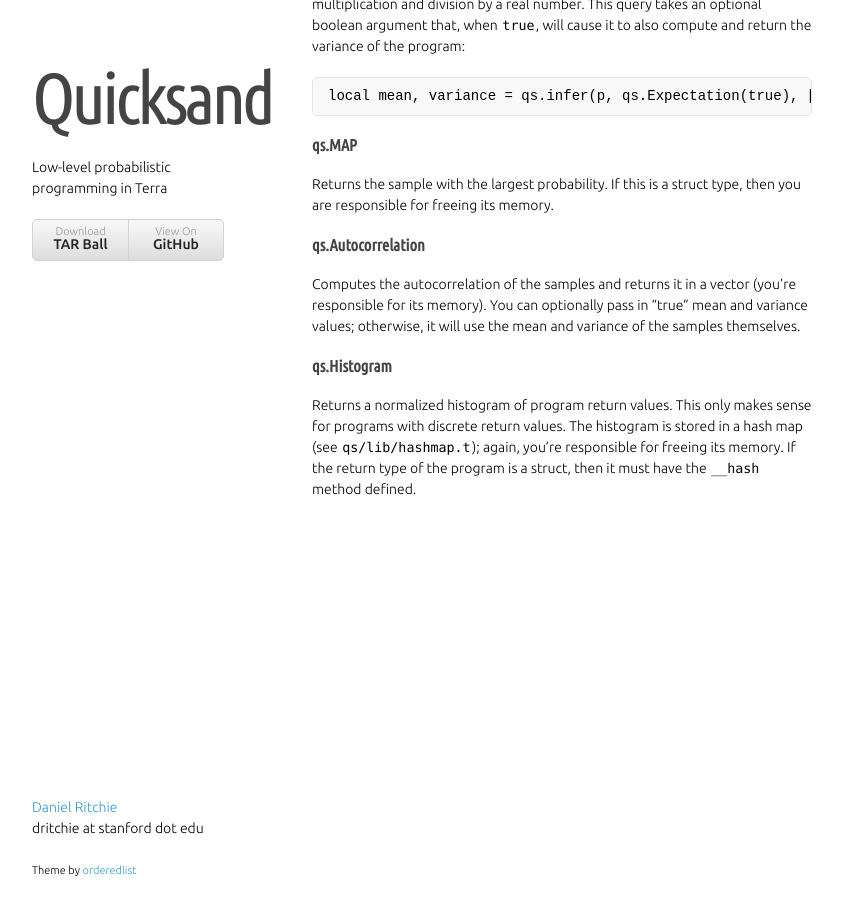
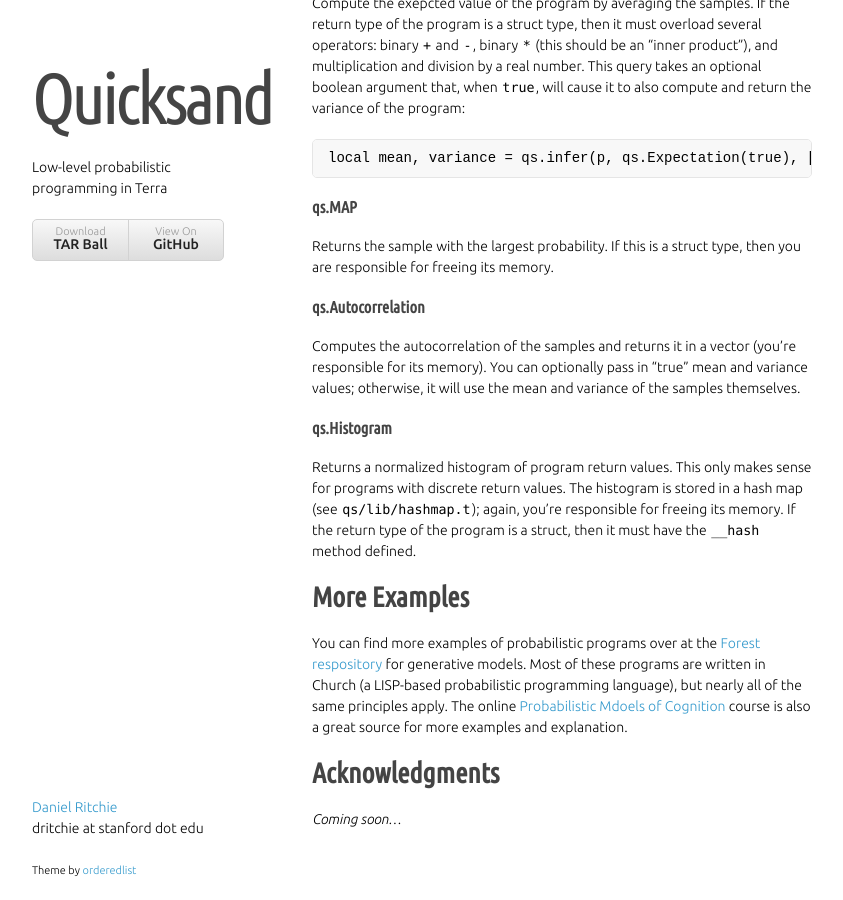
Before and after one commit to dritchie/quicksand, a Jekyll site: the page built from index.md, in a window 1280 px wide and 900 px high, scrolled down 13975 px. Shown: the whole window, without its empty margins (218-1061 px from the left). Built offline with Jekyll 4.4.1, drawn with Linux system fonts in a browser that asks for light colours; some web fonts are replaced; some of the changed text lies outside the part shown.

Commit message:
More examples, acknowledgments stub.

```diff
--- a/index.md
+++ b/index.md
@@ -484,3 +484,13 @@
 ### qs.Histogram
 
 Returns a normalized histogram of program return values. This only makes sense for programs with discrete return values. The histogram is stored in a hash map (see `qs/lib/hashmap.t`); again, you're responsible for freeing its memory. If the return type of the program is a struct, then it must have the `__hash` method defined.
+
+
+# More Examples
+
+You can find more examples of probabilistic programs over at the [Forest respository](http://forestdb.org/) for generative models. Most of these programs are written in Church (a LISP-based probabilistic programming language), but nearly all of the same principles apply. The online [Probabilistic Mdoels of Cognition](https://probmods.org/) course is also a great source for more examples and explanation.
+
+
+# Acknowledgments
+
+*Coming soon...*
```
